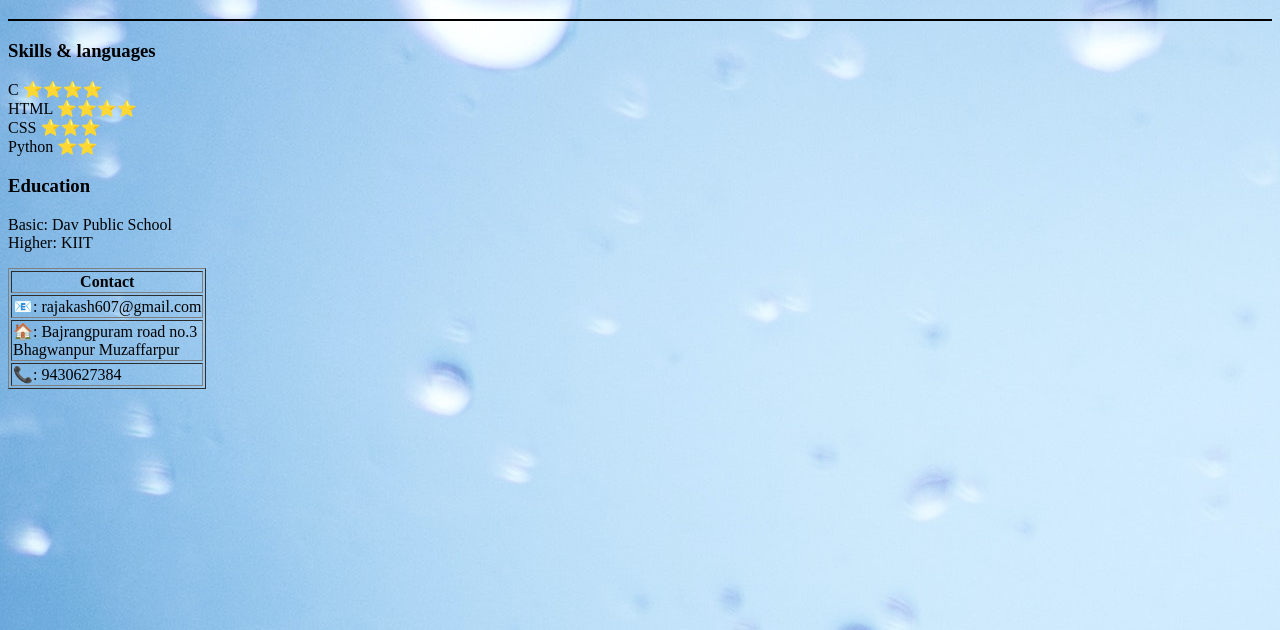
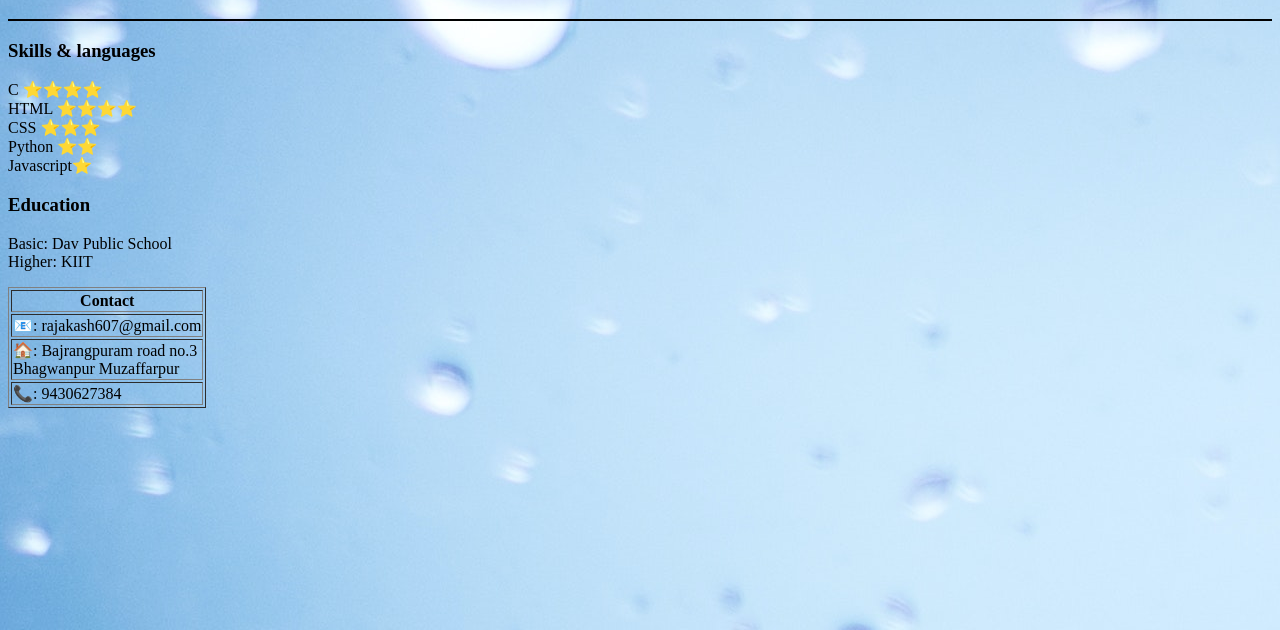
Before and after one commit to rajakash607/CV, a plain HTML site: page index.html in a window 1280 px wide. Shown: the part 170-800 px from the top of the page. Drawn offline with Linux system fonts and the light colour scheme.

Commit message:
updated about javascript

```diff
--- a/index.html
+++ b/index.html
@@ -18,7 +18,8 @@
     <p>C ⭐⭐⭐⭐<br>
         HTML ⭐⭐⭐⭐<br>
         CSS ⭐⭐⭐<br>
-        Python ⭐⭐
+        Python ⭐⭐<br>
+        Javascript⭐
     </p>
     <h3>Education</h3>
     <p>
```
